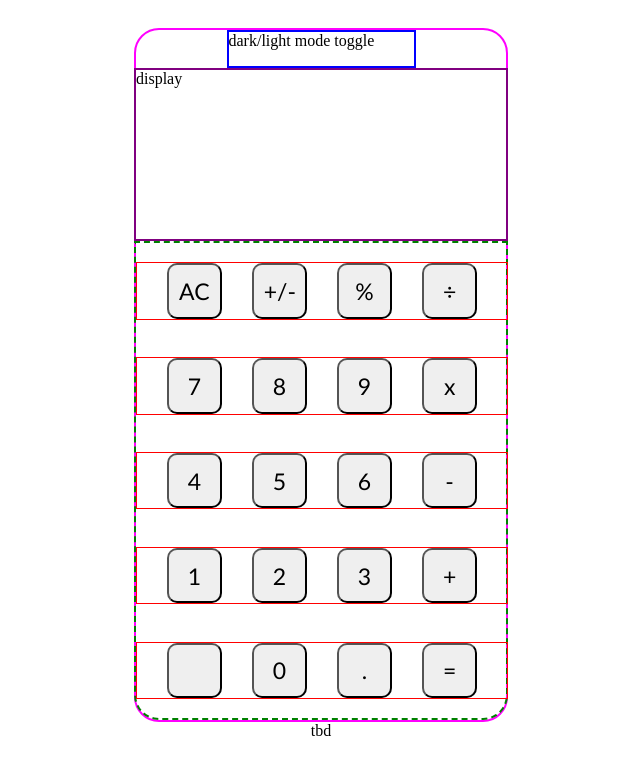
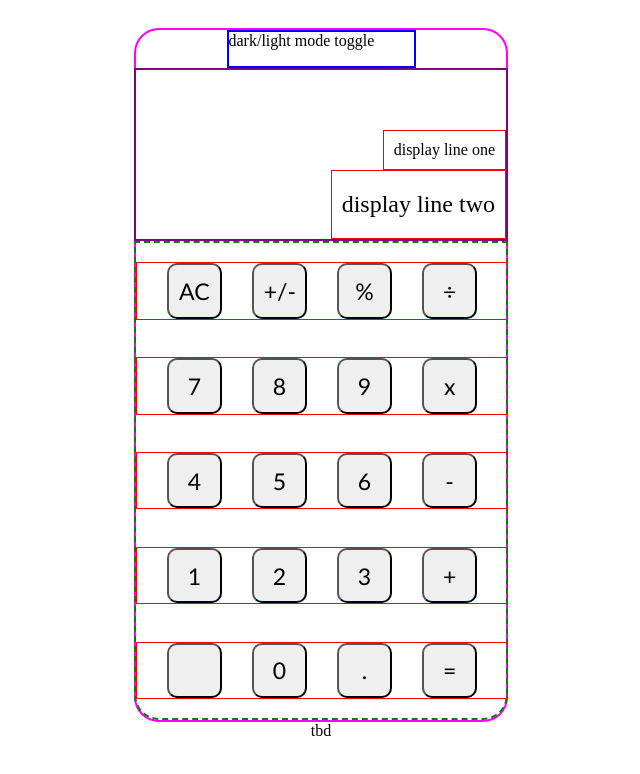
Before and after one commit to clock783/calculator, a plain HTML site: page index.html in a window 1280 px wide. Shown: the whole page, without its empty margins (319-959 px from the left). Drawn offline with Linux system fonts and the light colour scheme.

Commit message:
Style Display screen

```diff
--- a/index.html
+++ b/index.html
@@ -15,7 +15,8 @@
         </div>
         <div id="display">
             <!--display screen goes here-->
-            display
+            <div id="operation">display line one</div>
+            <div id="solution">display line two</div>
         </div>
         <div id="inputContainer">
             <div class="row">
--- a/styles.css
+++ b/styles.css
@@ -50,6 +50,21 @@ button {
     height: 25%;
     width: 100%;
     border: 2px purple solid;
+    display: flex;
+    flex-direction: column;
+    align-items:end;
+    justify-content: end;
+}
+
+#operation{
+    padding: 10px 10px;
+    border: 1px red solid;
+}
+
+#solution{
+    padding: 20px 10px;
+    border: 1px red solid;
+    font-size: x-large;
 }
 
 #inputContainer {
```
